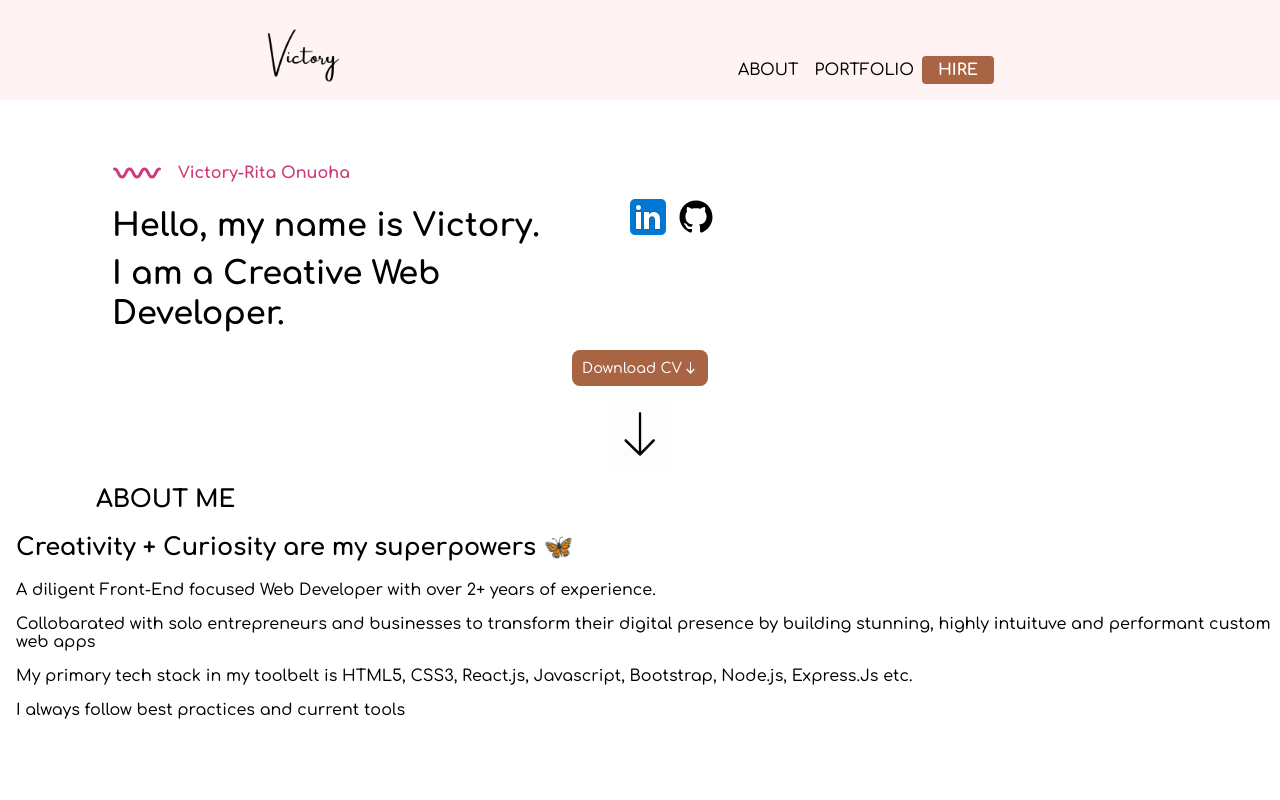
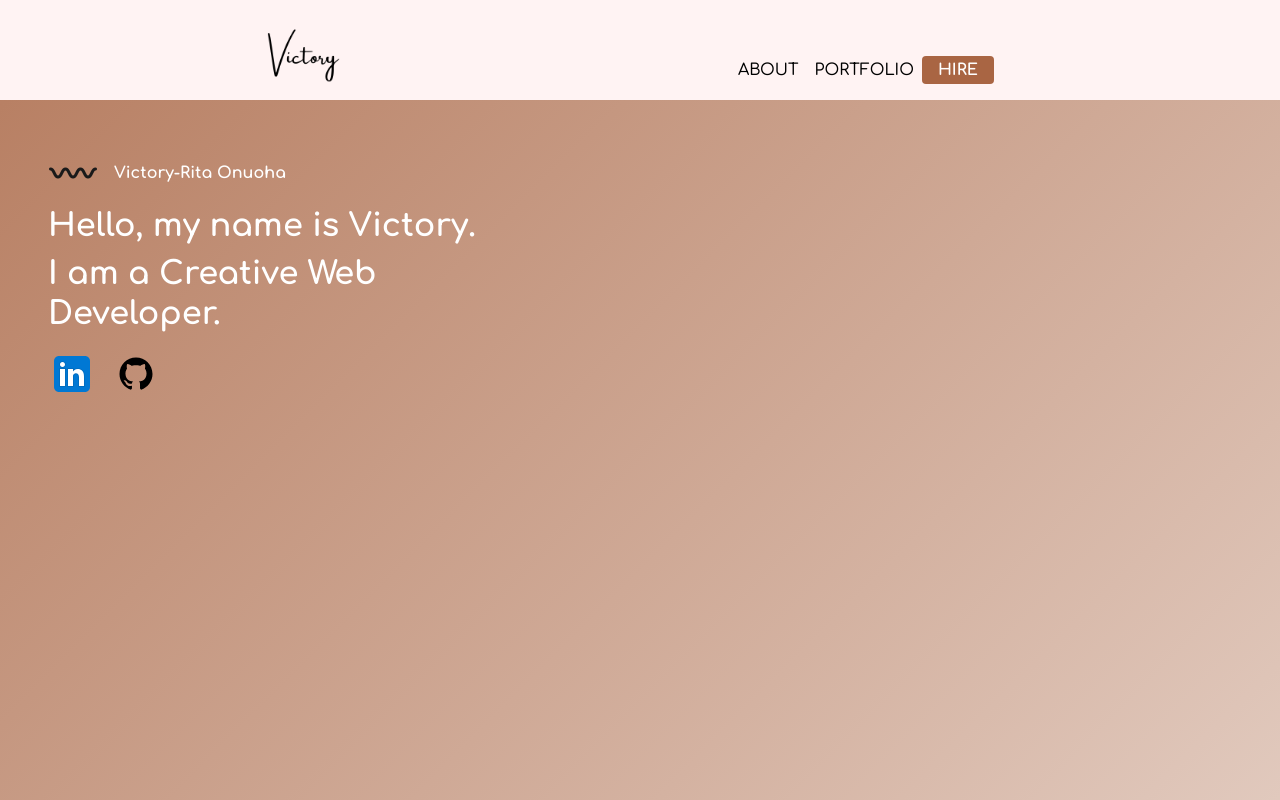
Before and after one commit to VictoryOnuoha/VICTORY-FOLIO-2.0, a React (Create React App) app: page / in a window 1280 px wide. Shown: the top 800 px of the page. Built offline with nearby package versions, Linux system fonts and the light colour scheme.

Commit message:
Modified hero component and added styling

```diff
--- a/src/components/hero/hero.js
+++ b/src/components/hero/hero.js
@@ -4,7 +4,7 @@ import githubIcon from '../../assets/icons/github.svg';
 import contactIcon from '../../assets/icons/contact.png';
 import downloadIcon from '../../assets/icons/download.png';
 import scrolldown from '../../assets/icons/scrolldown.gif';
-import wavyLine from '../../assets/icons/wavy-pink.png';
+import wavyLine from '../../assets/icons/wavy-black.png';
 import './hero.scss';
 
 function Hero() {
@@ -35,16 +35,16 @@ function Hero() {
             </section>
 
 
-            <section className='hero__buttons' >
+            {/* <section className='hero__buttons' >
                 <button className='hero__button'>
                     Download CV
                     <img src={downloadIcon} alt=' download cv icon' className='hero__download-button'/>
                 </button>
-            </section>
+            </section> */}
 
-            <section className='hero__scroll-box' >
+            {/* <section className='hero__scroll-box' >
                 <img src={scrolldown} alt='scroll down animation' className='hero__scroll-arrow' />
-            </section>
+            </section> */}
         </main>
     )
 }
--- a/src/components/hero/hero.scss
+++ b/src/components/hero/hero.scss
@@ -3,16 +3,29 @@
 
 
 .hero {
-    &__about {
-       @include mixins.tablet {
-        display: flex;
-        justify-content: center;
-        align-items: center;
-       }
+    background: linear-gradient(-45deg, colors.$primary-white, colors.$primary-brown, colors.$background-pink);
+    background-size: 400% 400%;
+    animation: gradient 15s ease infinite;
+    position: relative;
+    height: 100vh;
+    width: 100%;
+    overflow: hidden;
+
+    @keyframes gradient {
+        0% {
+            background-position: 0% 50%;
+        }
+        50% {
+            background-position: 100% 50%;
+        }
+        100% {
+            background-position: 0% 50%;
+        }
     }
     &__user {
         @include mixins.tablet {
             width: 40%;
+            margin: 0 0 0 2rem ;
         }
     }
     &__user-name{
@@ -21,7 +34,7 @@
     }
 
     &__user-title {
-        color: colors.$background-blush;
+        color: colors.$primary-white;
         font-weight: 700;
         margin-left: 1rem;
 
@@ -32,28 +45,26 @@
         margin: 0.5rem 0 0 1rem;
         font-weight: 700;
         font-weight: 1.2rem;
-        color: colors.$primary-black;
+        color: colors.$primary-white;
     }
-    &__user-description {
-        @include mixins.tablet {
-           width: 40%;
-            flex-direction: column;
-            margin-right: 4rem;
-        }
-    }
-
     &__link-box {
         display: flex;
         justify-content: space-evenly;
         margin: 2rem;
         @include mixins.tablet {
             justify-content: flex-start;
-            margin: 1rem;
+            margin:1rem 1rem 1rem 3rem;
+        }
+    }
+    &__linkedin-link {
+        @include mixins.tablet {
+            margin: 0 1rem 0 0;
         }
     }
     &__buttons{
         display: flex;
-        justify-content: space-evenly;
+        justify-content: center;
+        align-items: center;
         margin: 1rem;
 
     }
@@ -78,6 +89,7 @@
         display: flex;
         justify-content: center;
         align-items: center;
+        margin: 2rem;
     }
     &__scroll-arrow {
         width: 4rem;
```
